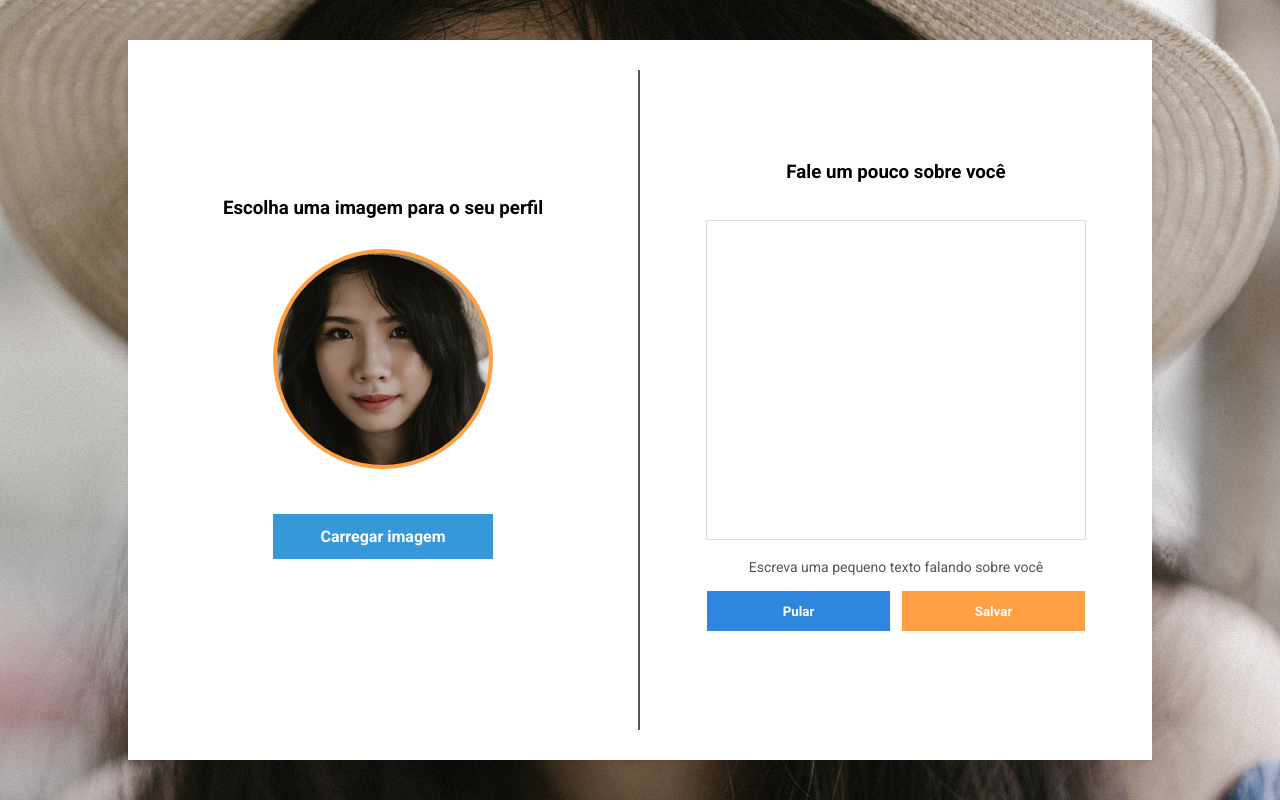
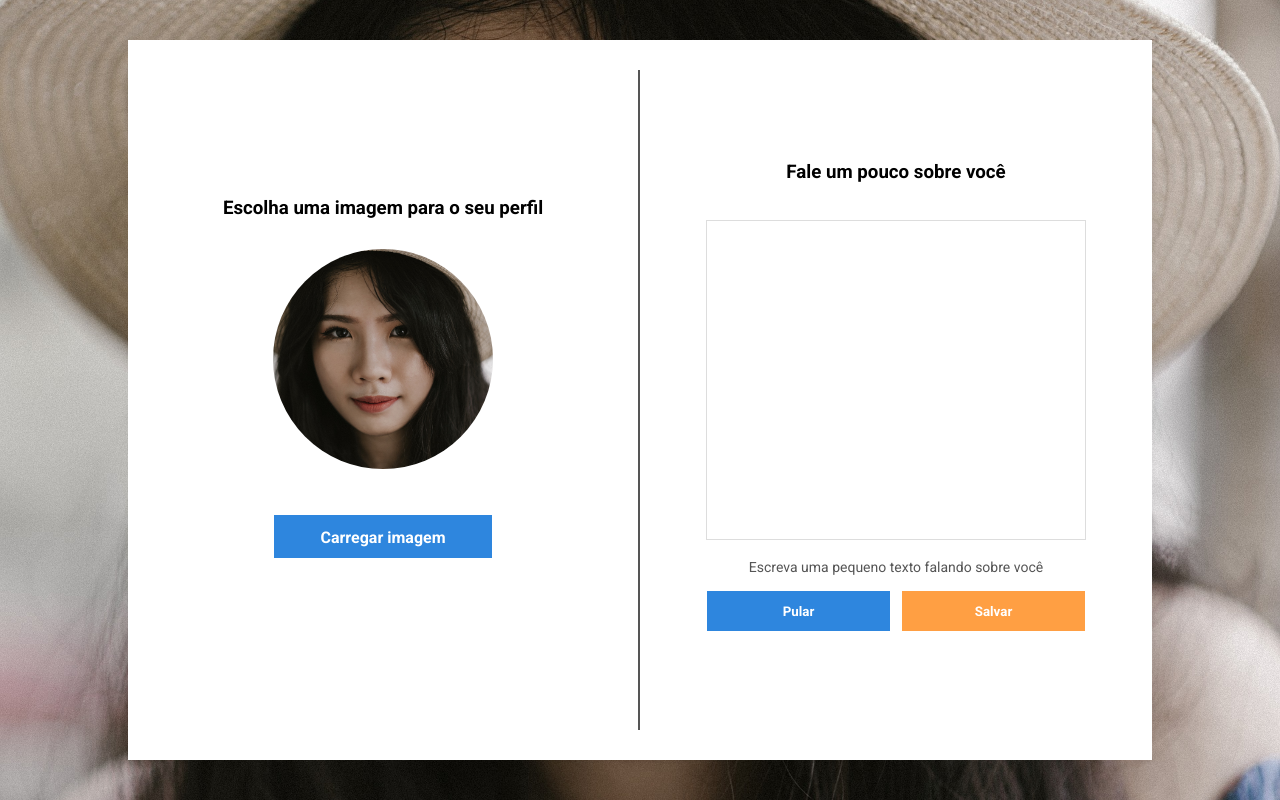
Before and after one commit to lucasfernandodev/syncimage, a React (Create React App) app in the folder frontend/: page /Account in a window 1280 px wide. Built offline with nearby package versions, Linux system fonts and the light colour scheme; sample sign-in values are in the browser's storage; a web font is replaced by a local one; what compress.js would draw is missing.

Commit message:
Adicionando funções na page account

```diff
--- a/frontend/src/pages/Account/index.js
+++ b/frontend/src/pages/Account/index.js
@@ -1,17 +1,55 @@
-import React from 'react';
+import React, {useState, useMemo} from 'react';
+import { Link } from 'react-router-dom'
+import Alert from '../../componentes/Alert';
 import './style.css'
 import userImage from '../../assets/perfil.jpg';
 
 export default function Account(){
+
+    const [image, setImage] = useState(null);
+    const [description, setDescription] = useState(null);
+
+    const [alertDislay, setAlertDisplay] = useState(false);
+    const [alertMessage, setAlertMessage] = useState({})
+
+    // Gera um preview da imagem
+    const preview = useMemo(
+        () => {
+            return image ? URL.createObjectURL(image) : image
+        }, [image]
+    )
+
+    async function handlerSalvar(e){
+        e.preventDefault();
+
+        if(!image){
+            setAlertMessage({
+                title: "Falha ao criar conta",
+                message: "Nenhuma imagem foi selecionada.",
+                type: "fail"
+            })
+            setAlertDisplay(true)
+        }
+
+        if(!description){
+            setAlertMessage({
+                title: "Falha ao criar conta",
+                message: "Descrição não pode ficar em branco.",
+                type: "fail"
+            })
+            setAlertDisplay(true)
+        }
+    }
+
     return (
         <div className="async-account" style={{backgroundImage: `url(${userImage})`}}>
             <div className="container">
                 <div className="container-image">
                     <div className="title"><h3>Escolha uma imagem para o seu perfil</h3></div>
-                    <div className="container-account-preview" style={{backgroundImage: `url(${userImage})`}}></div>
+                    <div className="container-account-preview" style={preview ? {backgroundImage: `url(${preview})`} : {backgroundImage: `url(${userImage})`}}></div>
                     <div className="fild">
-                        <input type="file" name="upload-image" id="upload-image"/>
-                        <label htmlFor="upload-image">Carregar imagem</label>
+                        <input type="file" name="upload-image" id="upload-image" onChange={event => setImage(event.target.files[0])} accept="image/*"/>
+                        <label htmlFor="upload-image" className="btn-primary">Carregar imagem</label>
                     </div>
                 </div>
 
@@ -19,15 +57,16 @@ export default function Account(){
                 <div className="container-sobre">
                 <div className="title"><h3>Fale um pouco sobre você</h3></div>
                 <div className="fild">
-                    <textarea name="" id="" cols="30" rows="10"></textarea>
+                    <textarea cols="30" rows="10"></textarea>
                 </div>
                 <div className="fild"><span>Escreva uma pequeno texto falando sobre você</span></div>
                 <div className="fild">
-                    <button className="btn btn-primary">Pular</button>
-                    <button className="btn btn-warning">Salvar</button>
+                    <Link to="/galeria"><button className="btn btn-primary">Pular</button></Link>
+                    <button className="btn btn-warning" onClick={handlerSalvar}>Salvar</button>
                 </div>
                 </div>
             </div>
+            <Alert display={alertDislay} content={alertMessage} onClose={(e) => { setAlertDisplay(false) }} />
         </div>
     )
 }
--- a/frontend/src/pages/Account/style.css
+++ b/frontend/src/pages/Account/style.css
@@ -53,7 +53,7 @@
     margin: 0 auto;
     background-size: cover;
     background-position: center center;
-    border: 4px solid #ff9f43;
+    /* border: 4px solid #ff9f43; */
 }
 
 .async-account .container .container-image .fild{
@@ -71,16 +71,12 @@
     line-height: 45px;
     text-align: center;
     cursor: pointer;
-    background: #3498db;
     display: block;
     font-family: roboto, Arial, Helvetica, sans-serif;
     color: #fff;
     font-weight: bold;
 }
 
-.async-account .container .container-image .fild label:hover{
-    background: #2980b9;
-}
 
 /* Container sobre */
 
@@ -92,7 +88,6 @@
 
     display: flex;
     flex-direction: column;
-    /* align-items: center; */
     flex-wrap: wrap;
     justify-content: center;
 }
@@ -110,13 +105,14 @@
 
 .async-account .container .container-sobre .fild textarea{
     font-size: 16px;
-    color: #bbb;
+    color: #666;
     width: 380px;
     height: 320px;
     resize: none;
     padding: 15px;
     border: 1px solid #ddd;
     outline: none;
+    font-family: roboto, Arial, Helvetica, sans-serif;
 }
 
 .async-account .container .container-sobre .fild span{
```
